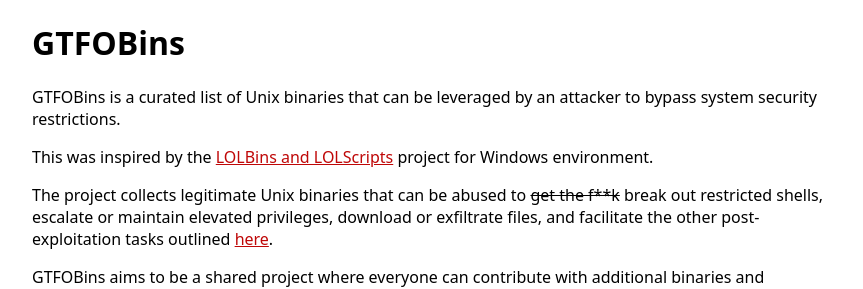
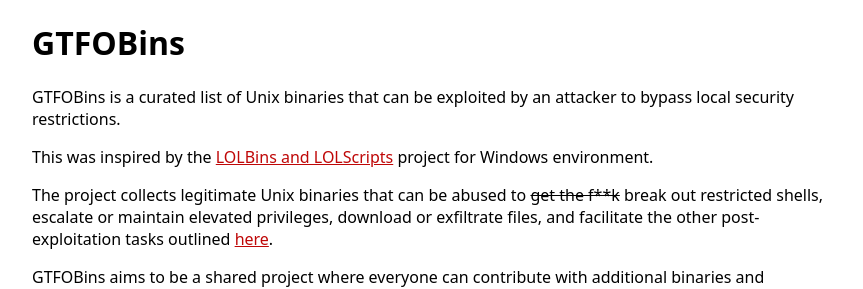
Before and after one commit to GTFOBins/GTFOBins.github.io, a Jekyll site: the page built from index.md, in a window 1280 px wide. Shown: the top 289 px of the page, without its empty margins (208-1071 px from the left). Built offline with Jekyll 4.4.1, drawn with Linux system fonts in a browser that asks for light colours.

Commit message:
Slightly rephrase

```diff
--- a/index.md
+++ b/index.md
@@ -3,7 +3,7 @@ layout: page
 title: GTFOBins
 ---
 
-GTFOBins is a curated list of Unix binaries that can be leveraged by an attacker to bypass system security restrictions.
+GTFOBins is a curated list of Unix binaries that can be exploited by an attacker to bypass local security restrictions.
 
 This was inspired by the [LOLBins and LOLScripts](https://github.com/api0cradle/LOLBAS) project for Windows environment.
 
```
